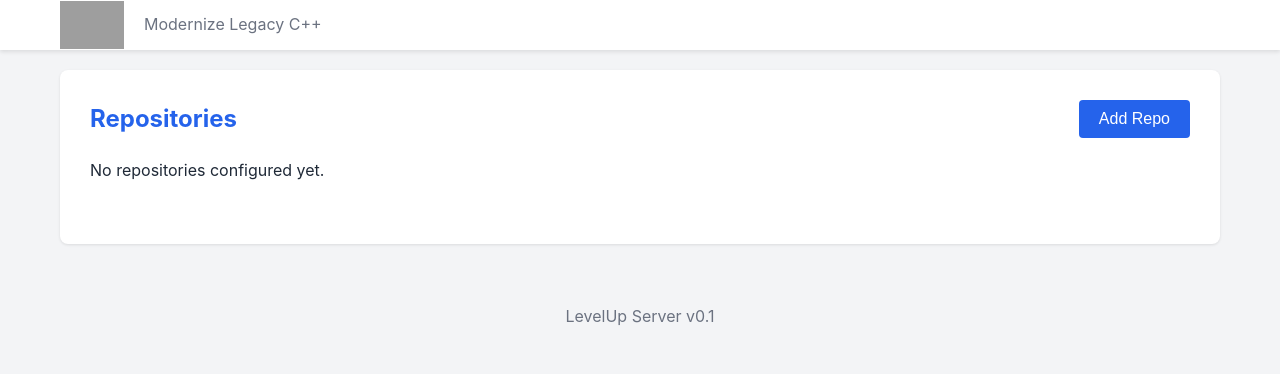
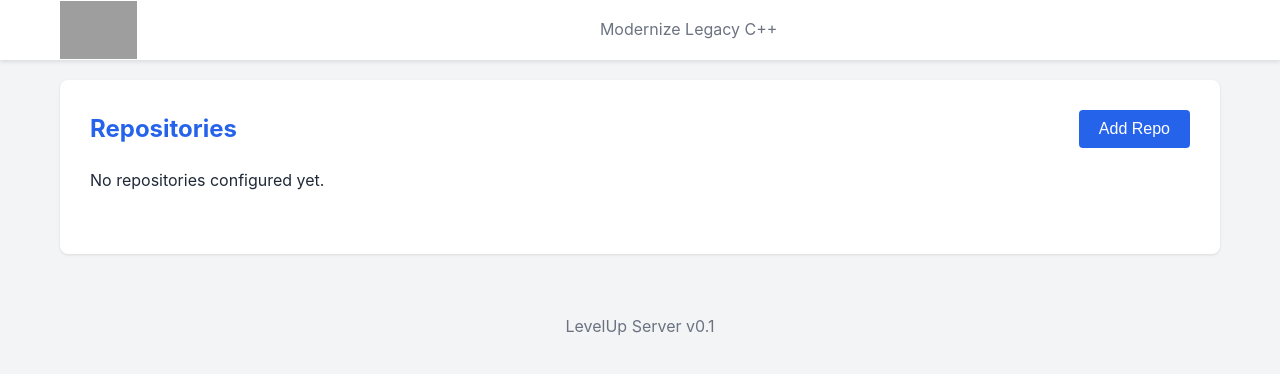
Before and after one commit to BjarneHelgesen/LevelUp, a Flask app: page / in a window 1280 px wide. Shown: the top 374 px of the page. Run offline with Flask 3, Linux system fonts and the light colour scheme; data that the repository does not hold is empty; parts of the project's set-up code (start-up, migrations or seed data) failed here and were passed over; grey boxes are pictures that could not be loaded.

Commit message:
Make top bar 20% taller and center the slogan
- Increase top bar height from 50px to 60px (20% increase)
- Increase logo height from 48px to 58px (proportional increase)
- Center slogan "Modernize Legacy C++" using flex: 1 and text-align: center
- Add flex-shrink: 0 to logo and back button to maintain layout
- Adjust padding from 5px to 6px to accommodate taller logo

🤖 Generated with [Claude Code](https://claude.com/claude-code)

Co-Authored-By: Claude <noreply@anthropic.com>

```diff
--- a/static/css/style.css
+++ b/static/css/style.css
@@ -47,22 +47,24 @@ body {
 .top-bar-content {
     max-width: 1200px;
     margin: 0 auto;
-    padding: 5px 20px;
+    padding: 6px 20px;
     display: flex;
     align-items: center;
     gap: 20px;
-    height: 50px;
+    height: 60px;
 }
 
 .top-bar-logo {
-    height: 48px;
+    height: 58px;
     width: auto;
+    flex-shrink: 0;
 }
 
 .top-bar-slogan {
     color: #6b7280;
     font-size: 16px;
-    margin-right: auto;
+    flex: 1;
+    text-align: center;
 }
 
 .top-bar-back-btn {
@@ -74,6 +76,7 @@ body {
     cursor: pointer;
     font-size: 14px;
     transition: background-color 0.2s, color 0.2s;
+    flex-shrink: 0;
 }
 
 .top-bar-back-btn:hover {
```
